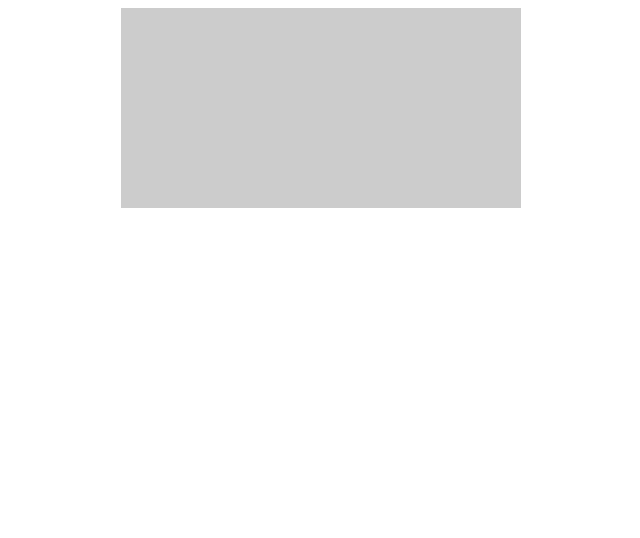
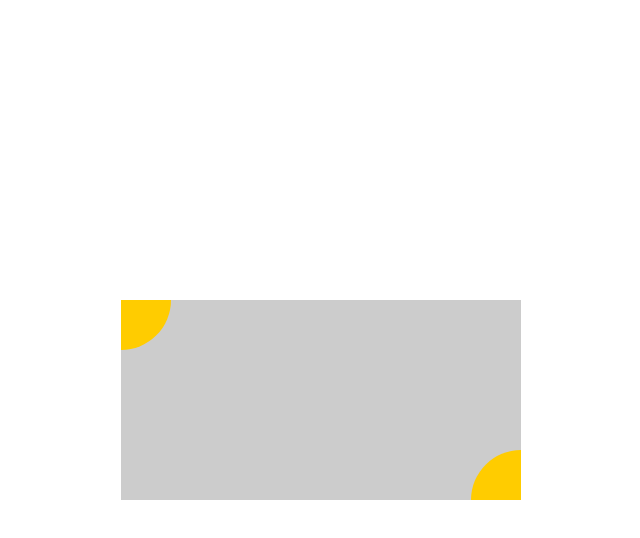
Before and after one commit to fciasth/baiduife, a plain HTML site: page task_1/task1_4/index.html in a window 1280 px wide. Shown: the whole page, without its empty margins (319-959 px from the left). Drawn offline with Linux system fonts and the light colour scheme.

Commit message:
border-radius

```diff
--- a/task_1/task1_4/css/style.css
+++ b/task_1/task1_4/css/style.css
@@ -1,7 +1,28 @@
+
 #table{
     background-color: #ccc;
     height: 200px;
     width: 400px;
-    margin: 0 auto;
-    line-height: 200px;
+    position: absolute;
+    text-align: center;
+    left:0;
+    right:0;
+    top: 0;
+    bottom: 0;
+    margin: auto;
 }
+.radius{
+    background: #fc0;
+    width: 50px;
+    height: 50px;
+
+}
+.top{
+    -webkit-border-radius: 0 0 50px 0;
+}
+.bottom{
+    position: absolute;
+    bottom: 0;
+    right: 0;
+    -webkit-border-radius: 50px 0 0 0 ;
+}
--- a/task_1/task1_4/index.html
+++ b/task_1/task1_4/index.html
@@ -7,7 +7,8 @@
 </head>
 <body>
 <div id="table">
-
+    <div class="radius top"></div>
+    <div class="radius bottom"></div>
 </div>
 </body>
 </html>
```
